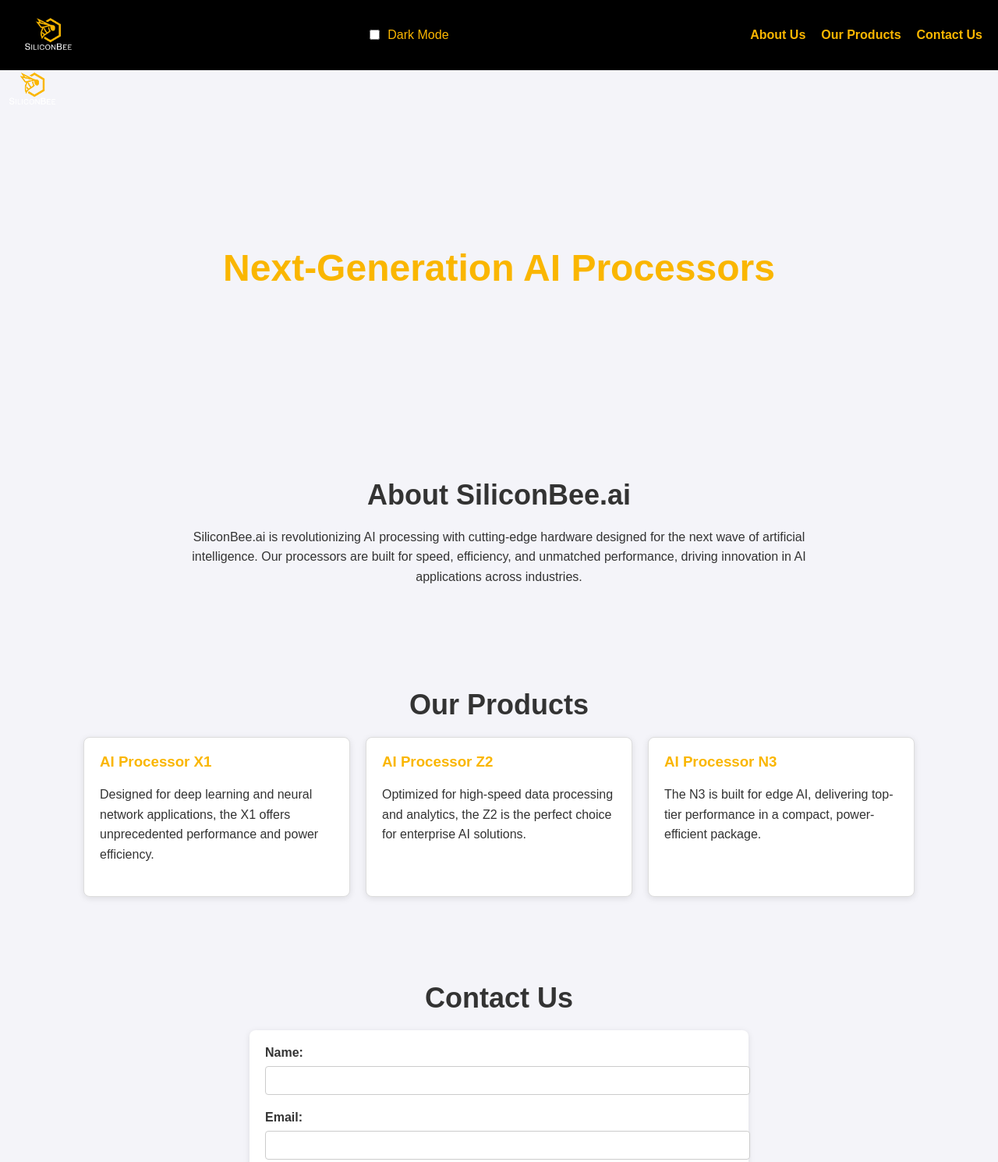
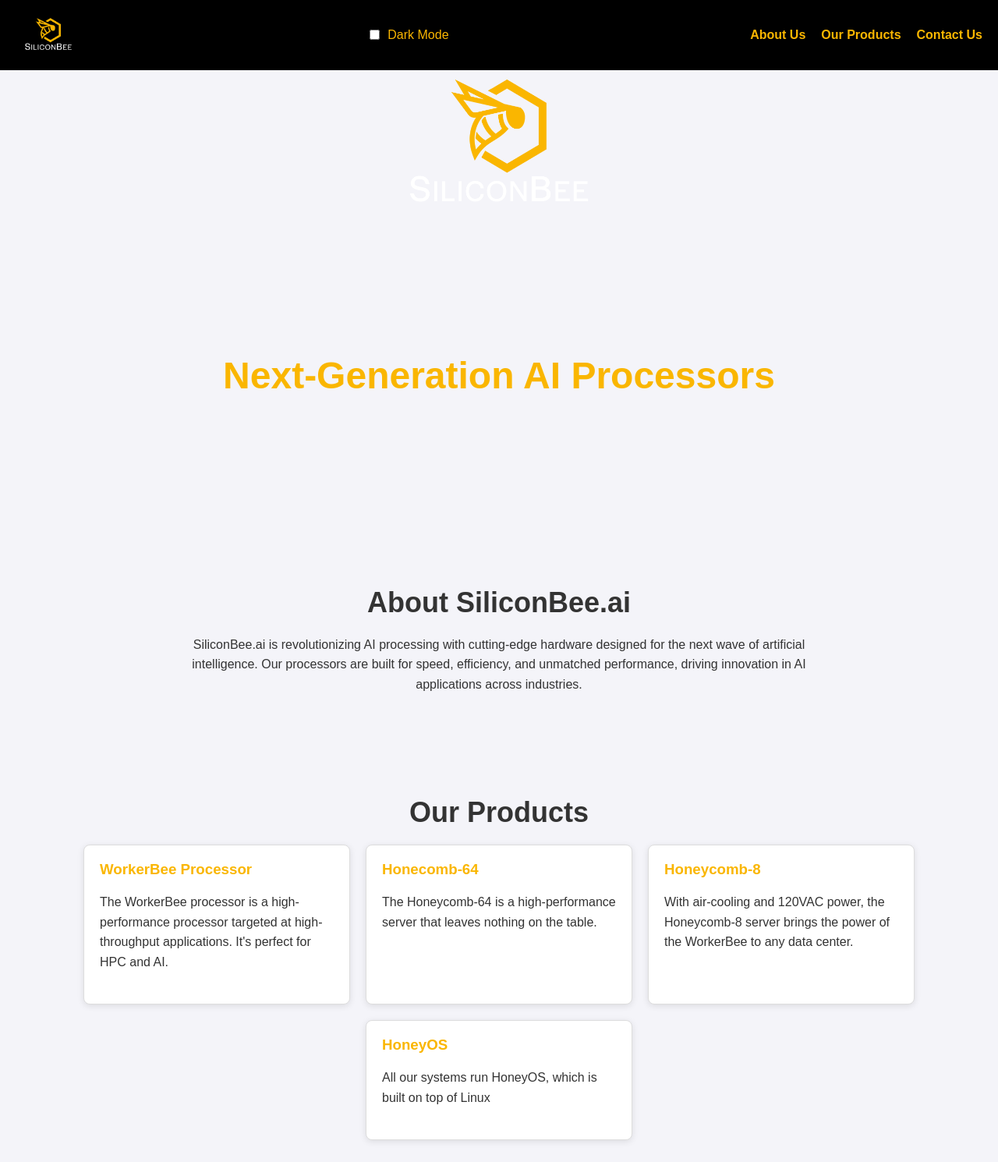
Before and after one commit to benhg/SiliconBee-website, a plain HTML site: page index.html in a window 1280 px wide. Shown: the top 1490 px of the page at 78% size. Drawn offline with Linux system fonts and the light colour scheme.

Commit message:
add content

```diff
--- a/index.html
+++ b/index.html
@@ -166,6 +166,14 @@
             color: var(--dark-text);
         }
 
+        .logo-large {
+            width: 25%;
+            text-align: center;
+            margin: 0 auto;
+            display: block;
+
+        }
+
         body.dark-mode header {
             background-color: var(--header-footer-bg);
             color: var(--dark-text);
@@ -207,7 +215,7 @@
     </header>
 
     <section>
-        <img src="static/logo.png" alt="SiliconBee.ai Logo" class="logo">
+        <img src="static/logo.png" class="logo-large" alt="SiliconBee.ai Logo">
     </section>
 
     <section class="hero">
@@ -223,16 +231,20 @@
         <h2>Our Products</h2>
         <div class="products">
             <div class="product">
-                <h3>AI Processor X1</h3>
-                <p>Designed for deep learning and neural network applications, the X1 offers unprecedented performance and power efficiency.</p>
+                <h3>WorkerBee Processor</h3>
+                <p>The WorkerBee processor is a high-performance processor targeted at high-throughput applications. It's perfect for HPC and AI.</p>
             </div>
             <div class="product">
-                <h3>AI Processor Z2</h3>
-                <p>Optimized for high-speed data processing and analytics, the Z2 is the perfect choice for enterprise AI solutions.</p>
+                <h3>Honecomb-64</h3>
+                <p>The Honeycomb-64 is a high-performance server that leaves nothing on the table.</p>
             </div>
             <div class="product">
-                <h3>AI Processor N3</h3>
-                <p>The N3 is built for edge AI, delivering top-tier performance in a compact, power-efficient package.</p>
+                <h3>Honeycomb-8</h3>
+                <p>With air-cooling and 120VAC power, the Honeycomb-8 server brings the power of the WorkerBee to any data center.</p>
+            </div>
+            <div class="product">
+                <h3>HoneyOS</h3>
+                <p>All our systems run HoneyOS, which is built on top of Linux</p>
             </div>
         </div>
     </section>
```
